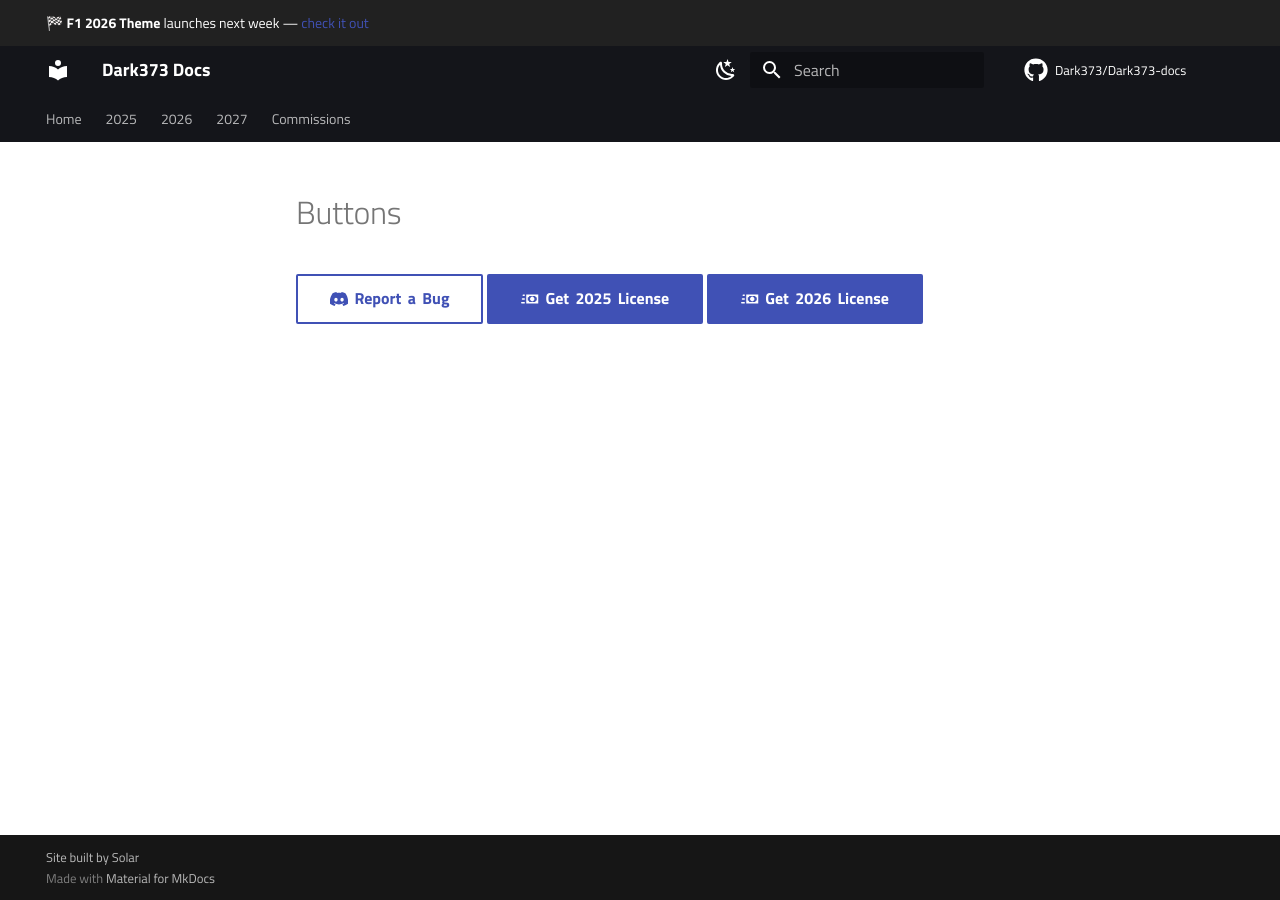
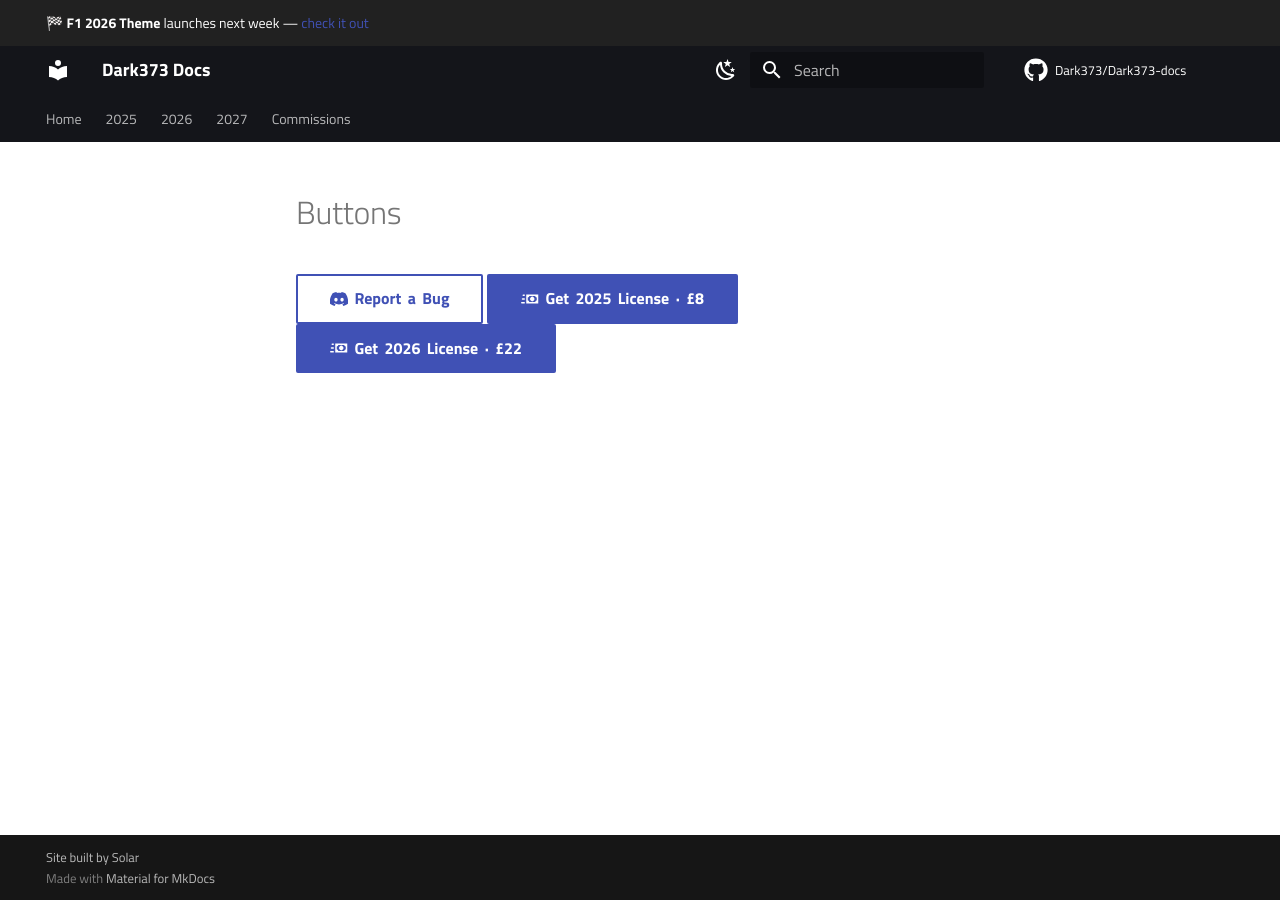
Before and after one commit to Dark373/Dark373-docs, an MkDocs documentation site: the page built from docs/includes/buttons.md, in a window 1280 px wide. Built offline with MkDocs 1.6.1 and Material for MkDocs 9.7.7, drawn with Linux system fonts in a browser that asks for light colours; comment, search, counter and statistics services are not loaded.

Commit message:
Real 2026 Stripe link and price (£22)
Replaces the buy.stripe.com/PLACEHOLDER-2026 dead link on the 2026
theme's own pages and on the homepage's per-theme buttons list. Also
added the £8 price to the homepage's 2025 button, which was missing
it (buttons-2025.md's own page-level version already had it).

```diff
--- a/docs/includes/buttons-2026.md
+++ b/docs/includes/buttons-2026.md
@@ -1,4 +1,4 @@
 <!-- Support buttons for the 2026 theme specifically — see buttons.md for
-     the general pattern. Edit the Stripe link below when it's ready. -->
+     the general pattern. -->
 [:fontawesome-brands-discord: Report a Bug](https://discord.gg/gX8AQp6AMY){ .md-button }
-[:material-cash-fast: Get a License](https://buy.stripe.com/PLACEHOLDER-2026){ .md-button .md-button--primary }
+[:material-cash-fast: Get a License &middot; £22](https://buy.stripe.com/28EcN7csa8ZV6lzagB3oA02){ .md-button .md-button--primary }
--- a/docs/includes/buttons.md
+++ b/docs/includes/buttons.md
@@ -11,5 +11,5 @@
     3. Add a matching "Get YYYY License" line below
 -->
 [:fontawesome-brands-discord: Report a Bug](https://discord.gg/gX8AQp6AMY){ .md-button }
-[:material-cash-fast: Get 2025 License](https://buy.stripe.com/7sYeVf77Q5NJ39n4Wh3oA01){ .md-button .md-button--primary }
-[:material-cash-fast: Get 2026 License](https://buy.stripe.com/PLACEHOLDER-2026){ .md-button .md-button--primary }
+[:material-cash-fast: Get 2025 License &middot; £8](https://buy.stripe.com/7sYeVf77Q5NJ39n4Wh3oA01){ .md-button .md-button--primary }
+[:material-cash-fast: Get 2026 License &middot; £22](https://buy.stripe.com/28EcN7csa8ZV6lzagB3oA02){ .md-button .md-button--primary }
```
